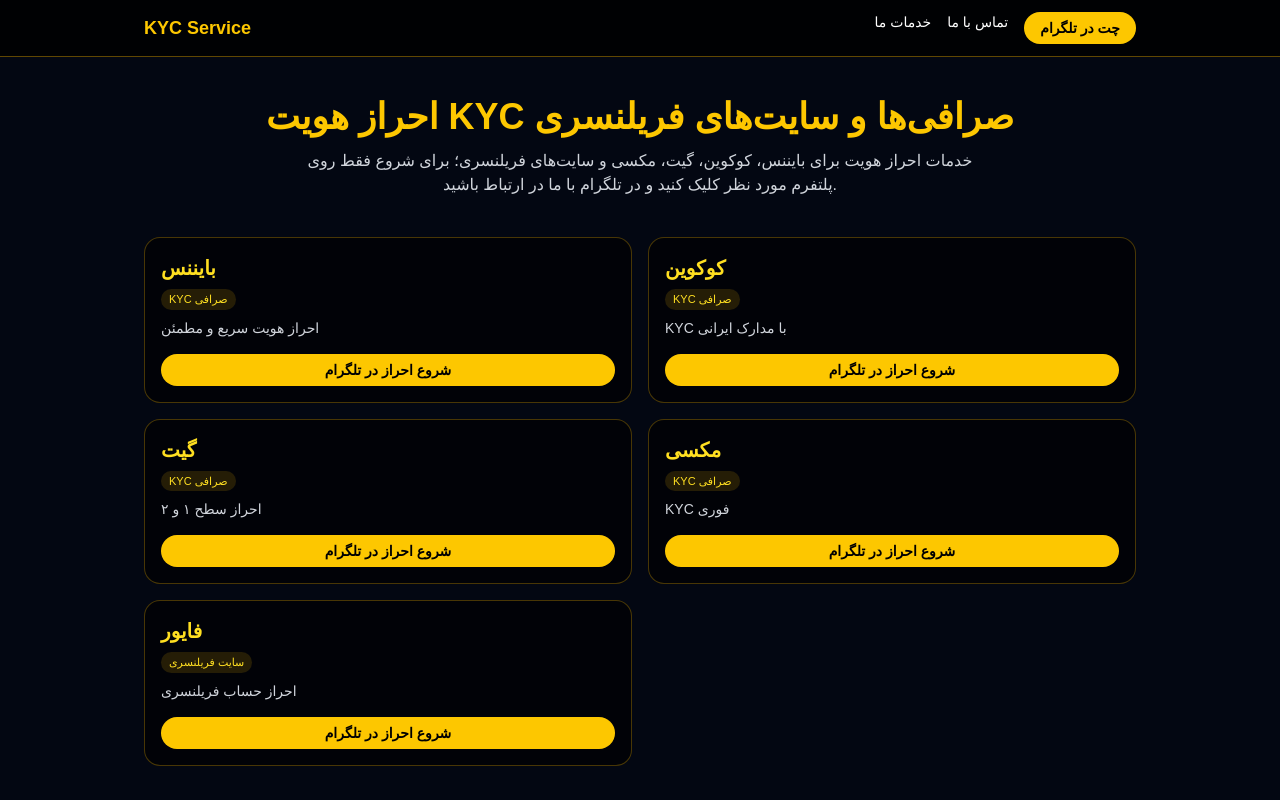
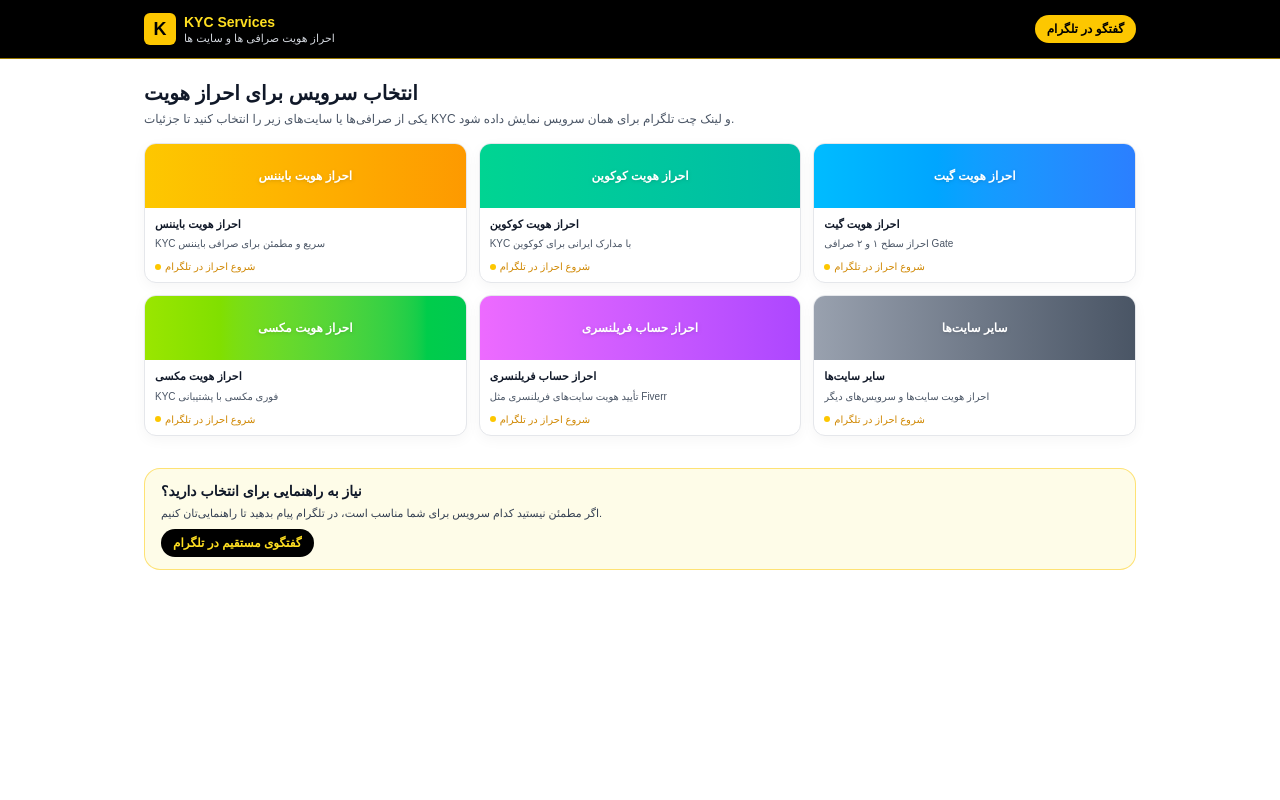
Before and after one commit to amintakun/Kyc_site3, a Next.js app: page / in a window 1280 px wide. Shown: the top 800 px of the page. Built offline with nearby package versions, Linux system fonts and the light colour scheme.

Commit message:
giftcard style kyc grid

```diff
--- a/app/page.tsx
+++ b/app/page.tsx
@@ -1,82 +1,130 @@
-import Link from "next/link";
-
 const services = [
-  { id: "binance", name: "بایننس", desc: "احراز هویت سریع و مطمئن", tag: "KYC صرافی" },
-  { id: "kucoin", name: "کوکوین", desc: "KYC با مدارک ایرانی", tag: "KYC صرافی" },
-  { id: "gate", name: "گیت", desc: "احراز سطح ۱ و ۲", tag: "KYC صرافی" },
-  { id: "mexc", name: "مکسی", desc: "KYC فوری", tag: "KYC صرافی" },
-  { id: "fiverr", name: "فایور", desc: "احراز حساب فریلنسری", tag: "سایت فریلنسری" },
+  {
+    id: "binance",
+    name: "احراز هویت بایننس",
+    desc: "KYC سریع و مطمئن برای صرافی بایننس",
+    color: "from-yellow-400 to-amber-500",
+  },
+  {
+    id: "kucoin",
+    name: "احراز هویت کوکوین",
+    desc: "KYC با مدارک ایرانی برای کوکوین",
+    color: "from-emerald-400 to-teal-500",
+  },
+  {
+    id: "gate",
+    name: "احراز هویت گیت",
+    desc: "احراز سطح ۱ و ۲ صرافی Gate",
+    color: "from-sky-400 to-blue-500",
+  },
+  {
+    id: "mexc",
+    name: "احراز هویت مکسی",
+    desc: "KYC فوری مکسی با پشتیبانی",
+    color: "from-lime-400 to-green-500",
+  },
+  {
+    id: "fiverr",
+    name: "احراز حساب فریلنسری",
+    desc: "تأیید هویت سایت‌های فریلنسری مثل Fiverr",
+    color: "from-fuchsia-400 to-purple-500",
+  },
+  {
+    id: "other",
+    name: "سایر سایت‌ها",
+    desc: "احراز هویت سایت‌ها و سرویس‌های دیگر",
+    color: "from-gray-400 to-gray-600",
+  },
 ];
 
 export default function Home() {
   return (
-    <div className="min-h-screen bg-gray-950 text-white">
+    <div className="min-h-screen bg-white">
       {/* هدر */}
-      <header className="border-b border-yellow-500/40 bg-black/80 sticky top-0 z-20">
+      <header className="sticky top-0 z-20 border-b border-yellow-400/60 bg-black text-white">
         <div className="max-w-5xl mx-auto px-4 py-3 flex items-center justify-between">
-          <span className="text-lg font-bold text-yellow-400">KYC Service</span>
-          <nav className="flex gap-4 text-sm">
-            <a href="#services" className="hover:text-yellow-400">خدمات ما</a>
-            <a href="#contact" className="hover:text-yellow-400">تماس با ما</a>
-            <a
-              href="https://t.me/YourUsername"
-              className="bg-yellow-400 text-black px-4 py-1.5 rounded-full text-sm font-semibold hover:bg-yellow-300"
-            >
-              چت در تلگرام
-            </a>
-          </nav>
+          <div className="flex items-center gap-2">
+            <div className="w-8 h-8 rounded-md bg-yellow-400 flex items-center justify-center text-black font-extrabold text-lg">
+              K
+            </div>
+            <div className="flex flex-col leading-tight">
+              <span className="text-sm font-semibold text-yellow-300">
+                KYC Services
+              </span>
+              <span className="text-[11px] text-gray-300">
+                احراز هویت صرافی ها و سایت ها
+              </span>
+            </div>
+          </div>
+          <a
+            href="https://t.me/YourUsername"
+            className="text-xs bg-yellow-400 text-black px-3 py-1.5 rounded-full font-semibold hover:bg-yellow-300"
+          >
+            گفتگو در تلگرام
+          </a>
         </div>
       </header>
 
-      {/* هیرو */}
-      <main className="max-w-5xl mx-auto px-4 py-10">
-        <section className="text-center mb-10">
-          <h1 className="text-3xl md:text-4xl font-extrabold text-yellow-400 mb-3">
-            احراز هویت KYC صرافی‌ها و سایت‌های فریلنسری
+      {/* عنوان و توضیح */}
+      <main className="max-w-5xl mx-auto px-4 py-5">
+        <section className="mb-4">
+          <h1 className="text-xl font-extrabold text-gray-900 mb-1">
+            انتخاب سرویس برای احراز هویت
           </h1>
-          <p className="text-gray-300 text-sm md:text-base max-w-2xl mx-auto">
-            خدمات احراز هویت برای بایننس، کوکوین، گیت، مکسی و سایت‌های فریلنسری؛
-            برای شروع فقط روی پلتفرم مورد نظر کلیک کنید و در تلگرام با ما در ارتباط باشید.
+          <p className="text-xs text-gray-600">
+            یکی از صرافی‌ها یا سایت‌های زیر را انتخاب کنید تا جزئیات KYC و لینک
+            چت تلگرام برای همان سرویس نمایش داده شود.
           </p>
         </section>
 
-        {/* کارت صرافی‌ها */}
-        <section id="services" className="grid sm:grid-cols-2 gap-4 mb-12">
+        {/* گرید کارت‌ها شبیه گیفت کارت */}
+        <section className="grid grid-cols-2 sm:grid-cols-3 gap-3 pb-8">
           {services.map((s) => (
-            <div
+            <a
               key={s.id}
-              className="rounded-2xl border border-yellow-500/30 bg-black/60 p-4 flex flex-col justify-between"
+              href={`https://t.me/YourUsername?start=${s.id}-kyc`}
+              className="border border-gray-200 rounded-xl overflow-hidden bg-white shadow-[0_4px_14px_rgba(0,0,0,0.04)] active:scale-[0.98] transition-transform"
             >
-              <div>
-                <h2 className="text-xl font-bold mb-1 text-yellow-300">{s.name}</h2>
-                <span className="inline-block text-[11px] px-2 py-0.5 rounded-full bg-yellow-500/15 text-yellow-300 mb-2">
-                  {s.tag}
+              {/* نوار رنگی بالای کارت (جای عکس) */}
+              <div
+                className={`h-16 w-full bg-gradient-to-r ${s.color} flex items-center justify-center`}
+              >
+                <span className="text-xs font-bold text-white drop-shadow">
+                  {s.name}
                 </span>
-                <p className="text-gray-300 text-sm mb-4">{s.desc}</p>
               </div>
-              <a
-                href={`https://t.me/YourUsername?start=${s.id}-kyc`}
-                className="mt-auto text-center text-sm font-semibold bg-yellow-400 text-black rounded-full py-1.5 hover:bg-yellow-300"
-              >
-                شروع احراز در تلگرام
-              </a>
-            </div>
+
+              {/* متن پایین کارت */}
+              <div className="px-2.5 py-2">
+                <p className="text-[11px] font-semibold text-gray-900 line-clamp-2">
+                  {s.name}
+                </p>
+                <p className="mt-1 text-[10px] text-gray-600 line-clamp-2">
+                  {s.desc}
+                </p>
+                <div className="mt-2 flex items-center gap-1 text-[10px] text-yellow-600">
+                  <span className="w-1.5 h-1.5 rounded-full bg-yellow-400" />
+                  <span>شروع احراز در تلگرام</span>
+                </div>
+              </div>
+            </a>
           ))}
         </section>
 
-
-
-        {/* تماس با ما */}
-        <section id="contact" className="border-t border-yellow-500/30 pt-6 text-center">
-          <h3 className="text-lg font-semibold mb-2 text-yellow-300">تماس سریع</h3>
-          <p className="text-gray-300 text-sm mb-3">
-            برای مشاوره و پاسخ به سوالات، مستقیماً در تلگرام پیام بدهید.
+        {/* باکس تماس پایین صفحه */}
+        <section className="mb-10 rounded-2xl border border-yellow-400/50 bg-yellow-50 px-4 py-3">
+          <h2 className="text-sm font-bold text-gray-900 mb-1">
+            نیاز به راهنمایی برای انتخاب دارید؟
+          </h2>
+          <p className="text-[11px] text-gray-700 mb-2">
+            اگر مطمئن نیستید کدام سرویس برای شما مناسب است، در تلگرام پیام
+            بدهید تا راهنمایی‌تان کنیم.
           </p>
           <a
             href="https://t.me/YourUsername"
-            className="inline-block bg-yellow-400 text-black px-6 py-2 rounded-full text-sm font-bold hover:bg-yellow-300"
+            className="inline-block text-xs bg-black text-yellow-300 px-3 py-1.5 rounded-full font-semibold"
           >
-            پیام در تلگرام
+            گفتگوی مستقیم در تلگرام
           </a>
         </section>
       </main>
```
